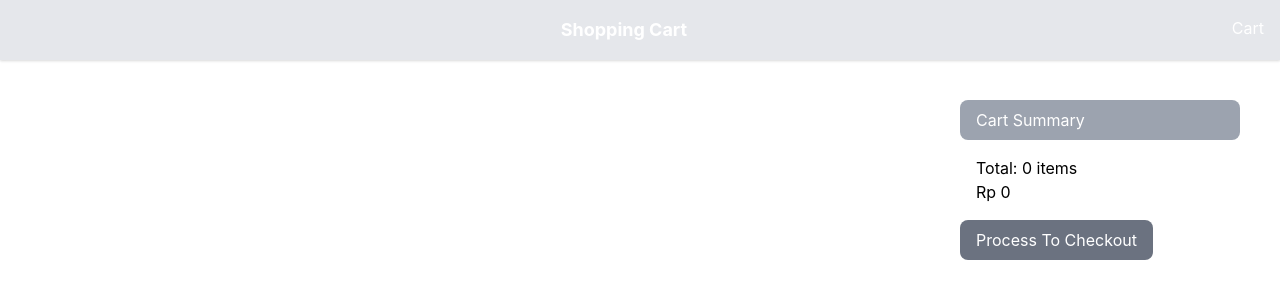
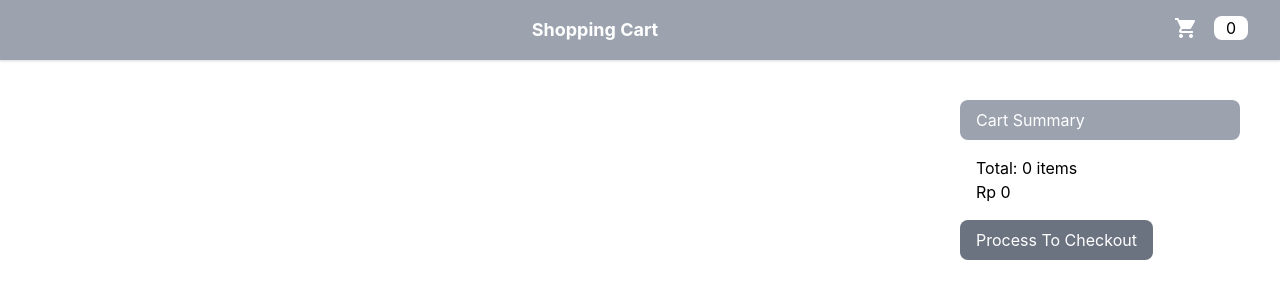
Before and after one commit to JenabB/context-shopping-cart, a React (Create React App) app: page /cart in a window 1280 px wide. Shown: the top 300 px of the page. Built offline with nearby package versions, Linux system fonts and the light colour scheme.

Commit message:
fix quantity

```diff
--- a/public/index.html
+++ b/public/index.html
@@ -9,6 +9,10 @@
       name="description"
       content="Web site created using create-react-app"
     />
+    <link
+      href="https://fonts.googleapis.com/icon?family=Material+Icons"
+      rel="stylesheet"
+    />
     <link rel="apple-touch-icon" href="%PUBLIC_URL%/logo192.png" />
     <link rel="manifest" href="%PUBLIC_URL%/manifest.json" />
 
--- a/src/components/AppBar.js
+++ b/src/components/AppBar.js
@@ -1,20 +1,42 @@
-import React from "react";
+import React, { useContext, useEffect, useState } from "react";
 import { useHistory, Link } from "react-router-dom";
+import { GlobalContext } from "../contexts/GlobalState";
 
 const AppBar = () => {
+  const [cartCount, setCartCount] = useState(0);
+  const { cart } = useContext(GlobalContext);
+
   let history = useHistory();
 
   const goHome = () => {
     history.push("/");
   };
 
+  useEffect(() => {
+    let count = 0;
+    cart.forEach((item) => {
+      count += item.quantity;
+    });
+    setCartCount(count);
+  }, [cart, cartCount]);
+
   return (
-    <nav className="bg-gray-200 text-white sticky top-0 p-4 shadow flex justify-between">
+    <nav className="bg-gray-400 text-white sticky top-0 p-4 shadow flex justify-between">
       <div></div>
-      <h1 className="font-bold text-center text-lg" onClick={goHome}>
+      <h1
+        className="font-bold text-center cursor-pointer text-lg"
+        onClick={goHome}
+      >
         Shopping Cart
       </h1>
-      <Link to="/cart">Cart</Link>
+      <Link to="/cart">
+        <div className="flex">
+          <h1 class="material-icons md-24">shopping_cart</h1>
+          <h1 className="mx-4 bg-white text-black px-3 rounded-lg">
+            {cartCount}
+          </h1>
+        </div>
+      </Link>
     </nav>
   );
 };
--- a/src/components/Product.js
+++ b/src/components/Product.js
@@ -6,7 +6,7 @@ const Product = ({ product }) => {
   const { addToCart } = useContext(GlobalContext);
 
   return (
-    <div className="shadow-lg rounded p-2 m-2">
+    <div className="shadow-lg rounded-lg p-2 m-2">
       <img
         src={product.image}
         alt={product.title}
@@ -16,7 +16,7 @@ const Product = ({ product }) => {
         <div className="p-4">
           <p className="font-bold mb-2">{product.title}</p>
           <p className="line-clamp-2">{product.description}</p>
-          <p className="text-blue-400 font-bold inline-block px-3 mt-4">
+          <p className="text-blue-400 font-bold inline-block mt-4">
             {formatRp(product.price)}
           </p>
         </div>
@@ -25,7 +25,7 @@ const Product = ({ product }) => {
             className="bg-blue-400 px-2 py-1 text-white rounded-lg"
             onClick={() => addToCart(product.id)}
           >
-            Add to Cart
+            Add to cart
           </button>
         </div>
       </div>
--- a/src/contexts/GlobalState.js
+++ b/src/contexts/GlobalState.js
@@ -37,13 +37,13 @@ export const GlobalProvider = (props) => {
   }
 
   function adjustQuantity(itemId, value) {
-    return {
+    dispatch({
       type: "ADJUST_QUANTITY",
       payload: {
         id: itemId,
         quantity: value,
       },
-    };
+    });
   }
 
   return (
```
